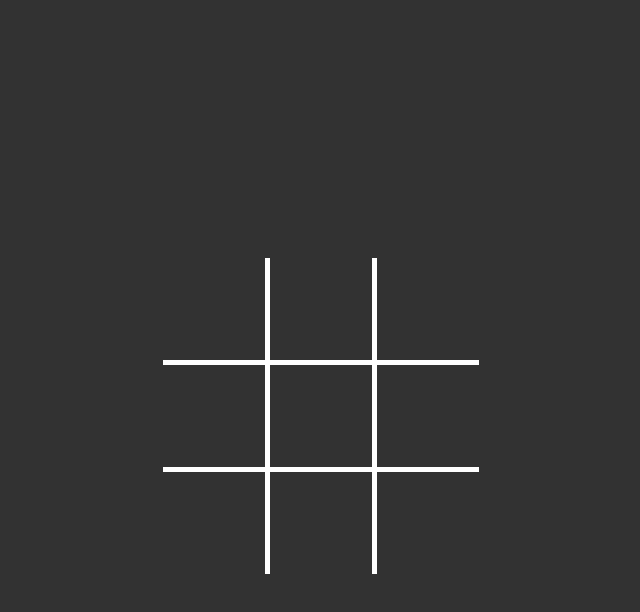
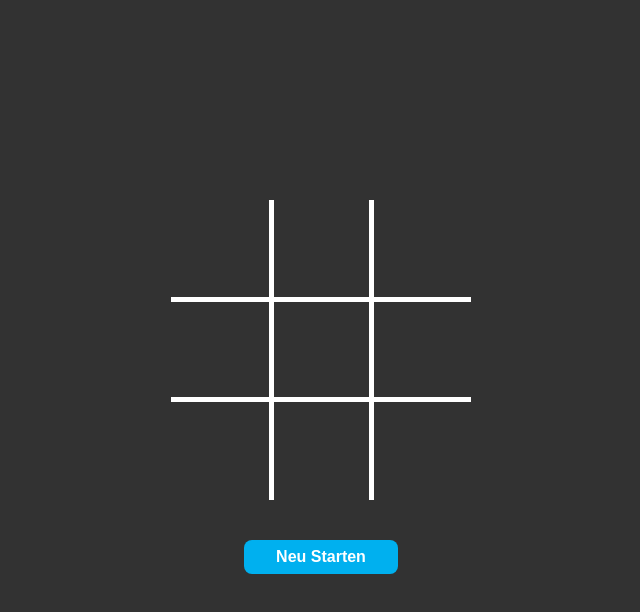
Before and after one commit to Brook-Soul-King/tac-tac-toe, a plain HTML site: page index.html in a window 1280 px wide. Shown: the part 86-698 px from the top of the page, without its empty margins (319-959 px from the left). Drawn offline with Linux system fonts and the light colour scheme.

Commit message:
restart button

```diff
--- a/index.html
+++ b/index.html
@@ -16,6 +16,8 @@
 
     <div id="content"></div>
 
+    <button onclick="restartGame()">Neu Starten</button>
+
     <!-- <svg>
         <circle cx="50" cy="50" r="30" stroke="#00B0EF" stroke-width="6" fill="transparent"/>
     </svg> -->
--- a/script.js
+++ b/script.js
@@ -18,6 +18,16 @@ const winPatterns = [
 let currentPlayer = 'circle'; // Der aktuelle Spieler startet mit 'circle'
 
 function init() {
+    render();
+}
+
+function restartGame() {
+    fields = [
+        null, null, null,
+        null, null, null,
+        null, null, null,
+    ];
+    currentPlayer = 'circle';
     render();
 }
 
--- a/style.css
+++ b/style.css
@@ -1,9 +1,16 @@
+* {
+    transition: all 0.2s ease-in-out;
+    box-sizing: border-box;
+}
+
 body {
     background-color: #323232;
     font-family: 'Open Sans', sans-serif;
     color: white;
     margin: 0;
     padding: 0;
+    display: flex;
+    flex-direction: column;
 }
 
 h1 {
@@ -14,7 +21,7 @@ h1 {
     display: flex;
     justify-content: center;
     align-items: center;
-    margin-top: 280px;
+    margin-top: 200px;
 }
 
 table {
@@ -34,7 +41,6 @@ td {
 
 td:hover {
     background-color: rgba(255, 255, 255, 0.2);
-    transition: all 0.2s ease-in-out;
     cursor: pointer;
 }
 
@@ -45,3 +51,19 @@ td + td {
 tr + tr td {
     border-top: 5px solid white;
 }
+
+button {
+    background-color: #00b0ef;
+    border: none;
+    color: white;
+    border-radius: 8px;
+    padding: 8px 32px;
+    font-size: 16px;
+    margin: 40px auto 0 auto;
+    font-weight: bold;
+}
+
+button:hover {
+    background-color: #047cb8;
+    cursor: pointer;
+}
```
